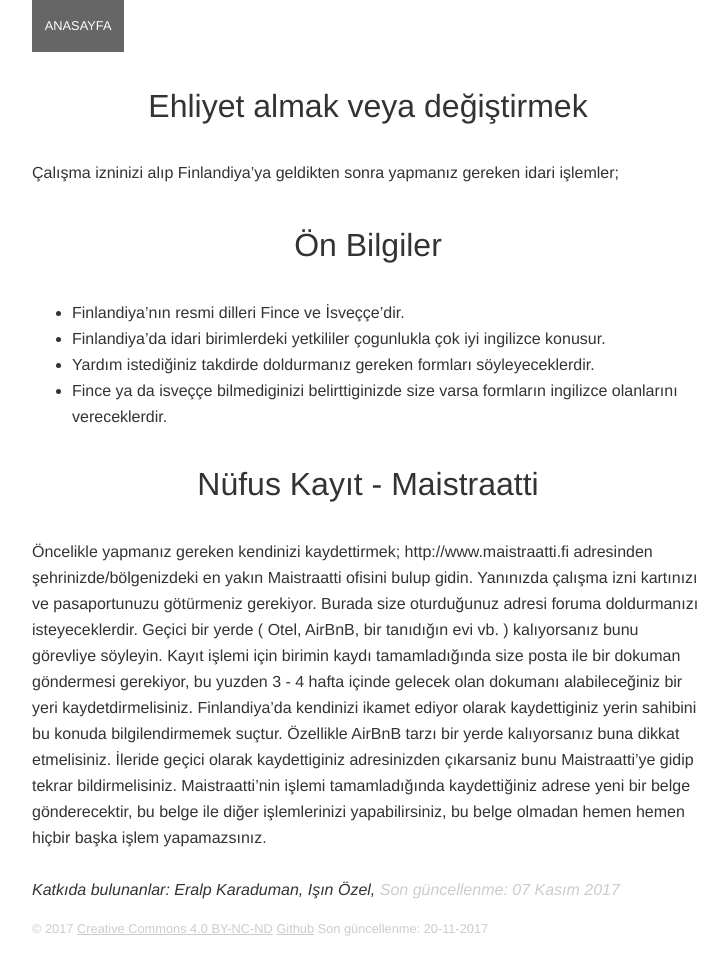
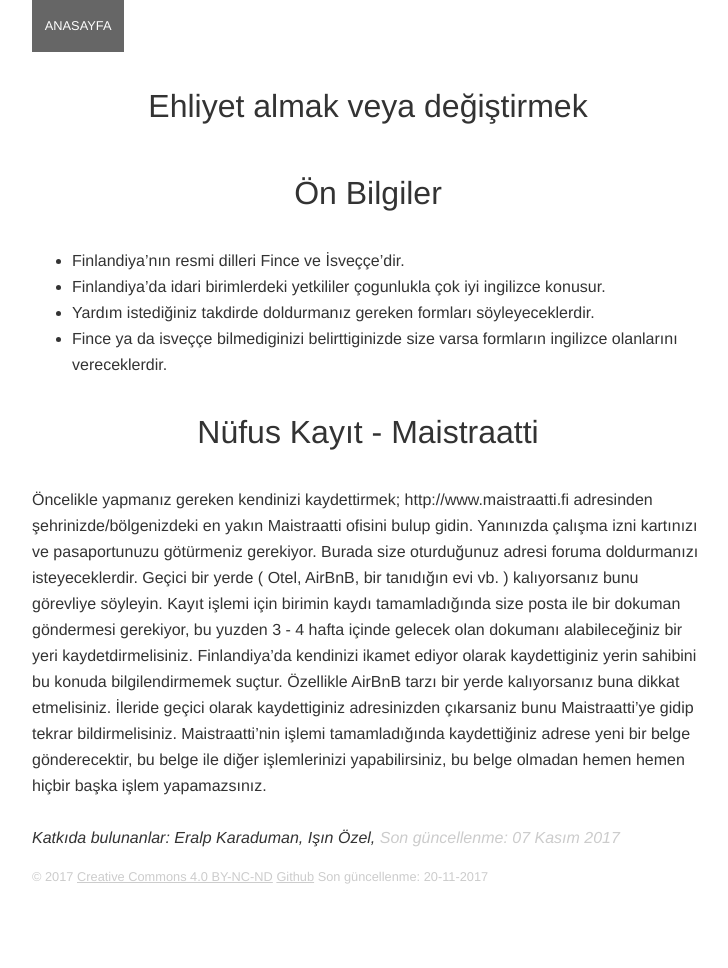
Before and after one commit to o/yurtdisinda-calismak-wiki, a Jekyll site: the page built from fi/idari-isler.md, in a window 1280 px wide. Shown: the whole page, without its empty margins (272-1000 px from the left). Built offline with Jekyll 4.4.1, drawn with Linux system fonts in a browser that asks for light colours; after the commit the page ends 916 px from its top, so only the background shows below that.

Commit message:
Update idari-isler.md

```diff
--- a/fi/idari-isler.md
+++ b/fi/idari-isler.md
@@ -6,8 +6,6 @@ updated_at: 07 Kasım 2017
 permalink: /fi/idari-isler/
 description: Finlandiya'da İdari İşler
 ---
-
-Çalışma izninizi alıp Finlandiya'ya geldikten sonra yapmanız gereken idari işlemler;
 
 Ön Bilgiler
 ===========
```
